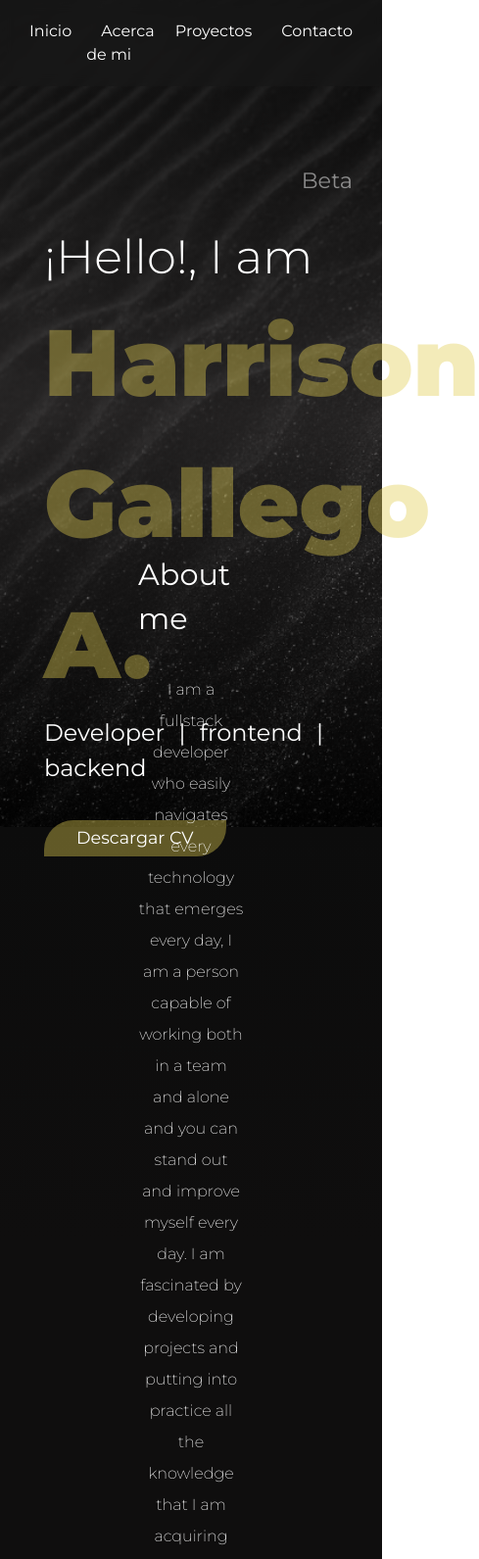
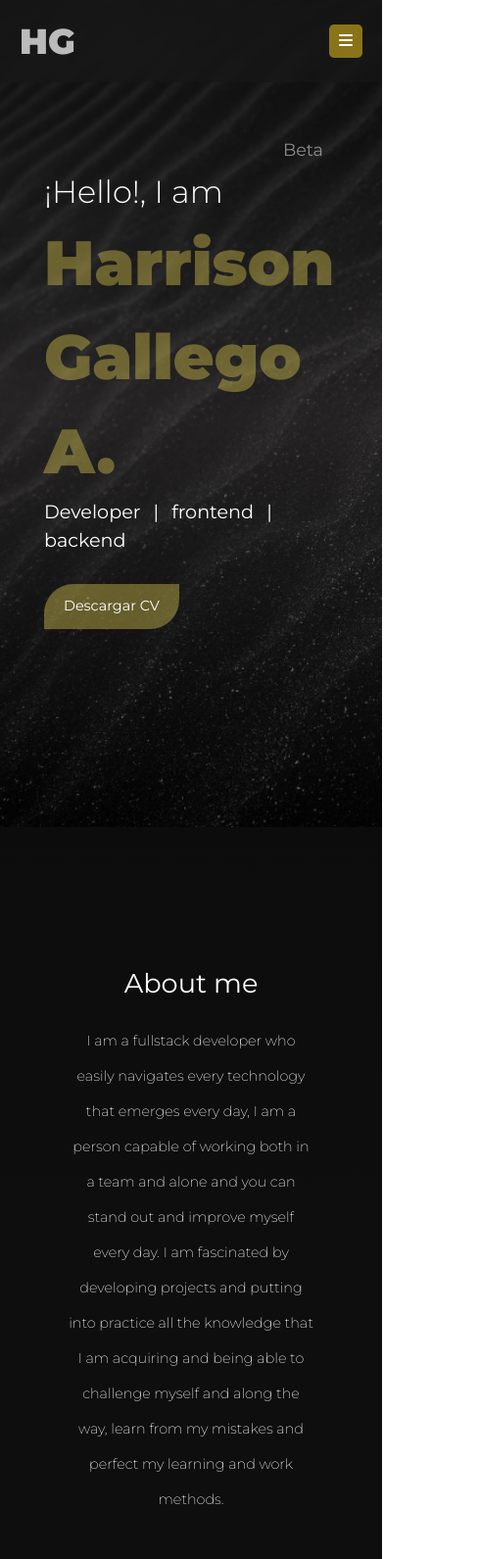
Before and after one commit to HarrisonGallegoA/Portafolio-web, a website: page index.html in a window 390 px wide. Shown: the top 1591 px of the page at 98% size, 489 px wide, since content can reach past the window. Drawn offline with Linux system fonts and the light colour scheme.

Commit message:
Se hizo responsiva la pagina y se elimino temporalmente el footer, tambien se realizaron algunos cambios en el diseño de la barra de navegacion

```diff
--- a/css/estilos.css
+++ b/css/estilos.css
@@ -24,9 +24,19 @@ html {
 }
 
 .contenedor-header header {
-    max-width: 1000px;
-    margin: 15px;
-    padding: 5px 0px 5px 0;
+    max-width: 1100px;
+    margin: auto;
+    display: flex;
+    justify-content: space-between;
+    align-items: center;
+    padding: 15px 20px;
+}
+
+.contenedor-header header .logo a{
+    font-size: 36px;
+    font-weight: 900;
+    color: rgba(255, 255, 255, 0.711);
+    text-decoration: none;
 }
 
 .contenedor-header nav ul {
@@ -35,15 +45,25 @@ html {
 }
 
 .contenedor-header header nav ul li a{
+    text-align: none;
     color: #fff;
     margin: 5px;
-    padding: 5px 10px;
+    padding: 3px;
     text-decoration: none;
+    transition: .5s;
 }
 
-.contenedor-header header nav ul li:hover a{
+.contenedor-header header nav ul li a:hover{
     color: #bd9d1d;
-    transition: 0.6s ease;
+}
+
+.nav-responsive {
+    background-color: rgba(189, 157, 29, 0.7);
+    color: #fff;
+    padding: 5px 10px;
+    border-radius: 5px;
+    cursor: pointer;
+    display: none;
 }
 
 /*CONTENEDOR INICIO*/
@@ -52,23 +72,26 @@ html {
     background: linear-gradient(to bottom, rgba(0, 0, 0, .5), rgba(52, 49, 49, 0.57), rgba(0, 0, 0, .5)),
     url(/img/imagen-background-black.png);
     background-size: cover;
-    /*box-sizing: border-box;*/
-    width: 100%;
     height: 100vh;
     display: flex;
-    justify-content: center;
+    justify-content: flex-start;
     align-items: center;
 }
 
+.beta {
+    position: absolute;
+    top: 140px;
+    right: 60px;
+    color: rgba(255, 255, 255, .5);
+    font-size: 1.4em;
+    cursor: default;
+}
+
 .section-inicio {
-    width: 100%;
-    height: 65vh;
-    margin: 20px;
     padding: 20px;
-    display: flex;
-    justify-content: flex-start;
-    flex-direction: column;
+    max-width: 100%;
 }
+
 /*
 .avatar {
     width: 25vh;
@@ -101,6 +124,7 @@ html {
     margin: 0;
     font-size: 3em;
     font-weight: 300;
+    transition: 0.3s;
 }
 
 .contenedor-inicio h1 {
@@ -109,34 +133,19 @@ html {
     font-size: 6em;
     font-weight: 800;
     color: rgba(226, 204, 81, .4);
+    transition: 0.3s;
 }
 
 .contenedor-inicio h4 {
     font-size: 1.5em;
+    transition: 0.3s;
 }
 
-.texto-beta {
-    width: 100%;
-    height: auto;
-    margin-left: 20px;
-    padding-right: 30px;
-    display: flex;
-    justify-content : flex-end;
-    color: rgba(255, 255, 255, .5);
-    font-size: 1.4em;
-    cursor: default;
-}
-
-.boton-cv {
+.contenido-inicio button {
     background: rgba(226, 204, 81, .4);
-    display: flex;
-    justify-content: center;
-    align-items: center;
-    width: 22vh;
-    height: 7vh;
-    margin-left: 25px;
-    margin-top: 10px;
-    padding: 5px;
+    width: fit-content;
+    margin: 30px 0;
+    padding: 12px 20px;
     border-radius: 30px 0px 30px 0px;
     color: #fff;
     font-size: 1.1em;
@@ -146,7 +155,7 @@ html {
     color 0.4s ease-in-out;
 }
 
-.boton-cv:hover {
+.contenido-inicio button:hover {
     background-color: rgba(255, 255, 255, .5);
     color: rgba(0, 0, 0, 0.929);
 }
@@ -179,43 +188,30 @@ html {
 
 .contenedor-about-me {
     background: linear-gradient(to bottom, rgb(12, 12, 12), rgb(15, 14, 14), rgb(15, 14, 14));
-    width: 100%;
+    padding: 50px 20px;
     height: 100vh;
-    padding: 15px;
-    display: flex;
-    justify-content: center;
-    align-items: center;
-    /*box-sizing: border-box;*/
-}
-
-.section-about-me {
-    margin: 50px;
-    width: 30%;
     display: flex;
     justify-content: center;
     align-items: center;
 }
 
-.contenido-about-me {
-    display: flex;
-    justify-content: center;
-    align-items: center;
-    flex-direction: column;
-    width: auto;
-    gap: 4vh;
+.contenedor-about-me .section-about-me {
+    max-width: 500px;
+    margin: auto;
+    text-align: center;
 }
 
-.contenido-about-me h1 {
+.contenedor-about-me .section-about-me h1 {
     font-size: 1.9em;
     color: #fff;
     font-weight: 400;
+    margin-bottom: 20px;
 }
 
-.contenido-about-me p {
-    font-size: 1em;
+.contenedor-about-me .section-about-me p {
+    font-size: 0.9em;
     color: #fff;
-    line-height: 2em;
-    text-align: center;
+    line-height: 2.5em;
     font-weight: 200;
 }
 
@@ -223,20 +219,17 @@ html {
 
 .contenedor-habilidades {
     background: linear-gradient(to top, rgba(30, 35, 30, .8), rgba(30, 35, 38, .8));
-    width: 100%;
-    height: 40vh;
-    padding: 20px;
-    text-align: center;
+    padding: 100px 20px;
 }
 
 .contenedor-iconos {
-    width: 100%;
-    height: 100%;
+    max-width: 1000px;
+    margin: auto;
     display: flex;
     justify-content: center;
     align-items: center;
     flex-wrap: wrap;
-    gap: 20px 6rem;
+    gap: 50px 90px;
 }
 
 .contenedor-iconos i {
@@ -317,8 +310,6 @@ html {
 
 .contenedor-proyectos {
     background: linear-gradient(to bottom, rgb(15, 14, 14), rgb(15, 14, 14), rgb(15, 14, 14));
-    width: 100%;
-    height: 100%;
     display: flex;
     justify-content: center;
     align-items: center;
@@ -326,17 +317,15 @@ html {
 }
 
 .section-proyectos {
-    padding: 5vh;
-    margin-top: 3vh;
-    margin-bottom: 20vh;
-    margin-left: 5vh;
-    margin-right: 5vh;
+    max-width: 100%;
+    padding-bottom: 30vh;
+    margin: auto;
     display: flex;
     flex-direction: column;
     align-items: center;
 }
 
-.texto-proyectos {
+.section-proyectos h1 {
     text-align: center;
     color: #fff;
     padding: 5vh;
@@ -346,12 +335,12 @@ html {
 }
 
 .cards {
-    /*box-sizing: border-box;*/
     display: flex;
     flex-direction: row;
     justify-content: space-around;
     gap: 5vh 5vh;
     flex-wrap: wrap;
+    padding: 10px 30px;
 }
 
 #card-uno {
@@ -412,18 +401,17 @@ html {
     font-size: 30px;
 }
 
-/* FOOTER */
+/* FOOTER
 
 .contenedor-footer {
     background: linear-gradient(to top, rgba(30, 35, 30, .8), rgba(30, 35, 38, .8));
-    width: 100%;
     height: 50vh;
     padding: 30px;
 }
 
 .footer .contactos-list{
-    height: 100%;
-    margin: 10px;
+    max-width: 100%;
+    margin: auto;
     padding: 10px;
     display: flex;
     flex-direction: column;
@@ -465,5 +453,118 @@ html {
     align-items: flex-end;
     font-size: 1em;
     color: rgba(0, 0, 0, 0.858);
+*/
 
+/* Responsive */
+
+/* Nav */
+
+@media screen and (max-width: 980px){
+    nav {
+        display: none;
+    }
+    .nav-responsive {
+        display: block;
+    }
+    nav.responsive {
+        display: block;
+        position: absolute;
+        right: 0;
+        top: 75px;
+        background-color: rgba(189, 157, 29, 1);
+        width: 180px;
+    }
+    nav.responsive ul {
+        display: block !important;
+    }
+
+    nav.responsive ul li {
+        border-bottom: 1px  solid #fff;
+        padding: 10px 0;
+    }
 }
+
+@media screen and (max-width: 960px) {
+    .contenedor-inicio .section-inicio .contenido-inicio{
+        width: fit-content;
+    }
+
+    .contenedor-inicio .section-inicio .contenido-inicio h1 {
+        font-size: 4em;
+    }
+    .contenedor-inicio .section-inicio .contenido-inicio h2 {
+        font-size: 2em;
+    }
+    .contenedor-inicio .section-inicio .contenido-inicio h4 {
+        font-size: 1.2em;
+    }
+    .beta {
+        font-size: 1.1em;
+    }
+    .contenido-inicio button {
+        font-size: 0.9em;
+    }
+}
+
+@media screen and (max-width: 624px){
+    .contenedor-about-me .section-about-me {
+        padding: 20px 50px;
+    }
+    .contenedor-about-me .section-about-me h1{
+        font-size: 1.7em;
+    }
+    .contenedor-about-me .section-about-me p {
+        font-size: 0.9em;
+    }
+
+    .contenedor-habilidades .contenedor-iconos i{
+        font-size: 2.5em;
+    }
+}
+
+@media screen and (max-height: 668px){
+    .contenedor-about-me {
+        height: 120vh;
+    }
+    .beta {
+        top: 97px;
+        right: 20px;
+    }
+    .contenedor-header header {
+        padding: 5px 20px;
+    }
+}
+
+@media(max-width: 1025px) and (max-height: 602px){
+    .contenedor-inicio .section-inicio .contenido-inicio h2{
+        font-size: 1.7em;
+    }
+    .contenedor-inicio .section-inicio .contenido-inicio h1{
+        font-size: 4.2em;
+    }
+    .contenedor-inicio .section-inicio .contenido-inicio h4{
+        font-size: 1.2em;
+    }
+    .beta {
+        font-size: 1.1em;
+    }
+    .contenido-inicio button {
+        font-size: 0.9em;
+    }
+    .contenedor-about-me .section-about-me {
+        padding: 20px 50px;
+    }
+    .contenedor-about-me .section-about-me h1{
+        font-size: 1.5em;
+    }
+    .contenedor-about-me .section-about-me p {
+        font-size: 0.9em;
+    }
+    .contenedor-habilidades .contenedor-iconos i{
+        font-size: 2.8em;
+    }
+    .beta {
+        top: 100px;
+        right: 40px;
+    }
+}
--- a/index.html
+++ b/index.html
@@ -17,42 +17,38 @@
     <!--NAV-->
     <div class="contenedor-header">
         <header>
-            <nav>
+            <div class="logo">
+                <a href="#">HG</a>
+            </div>
+            <nav id="nav">
                 <ul>
-                    <li><a href="#inicio">Inicio</a></li>
-                    <li><a href="#about-me">Acerca de mi</a></li>
-                    <li><a href="#proyectos">Proyectos</a></li>
-                    <li><a href="#Contactos">Contacto</a></li>
+                    <li><a href="#inicio" onclick="seleccionar()">Home</a></li>
+                    <li><a href="#about-me" onclick="seleccionar()">About me</a></li>
+                    <li><a href="#proyectos" onclick="seleccionar()">Proyects</a></li>
+                    <li><a href="#Contactos" onclick="seleccionar()">Contact</a></li>
                 </ul>
             </nav>
+            <div class="nav-responsive" onclick="mostrarOcultar()">
+                <i class="fa-solid fa-bars"></i>
+            </div>
         </header>
     </div>
     <!--CONTENEDOR INICIO-->
     <div id="inicio" class="contenedor-inicio">
+        <h3 class="beta">Beta</h3>
         <section class="section-inicio">
-            <div class="texto-beta">
-                <h3>Beta</h3>
-            </div>
             <div class="contenido-inicio">
                 <h2>¡Hello!, I am</h2>
                 <h1>Harrison Gallego A.</h1>
                 <h4>Developer <span style="padding-left: 8px; padding-right: 8px;">|</span> frontend <span
                         style="padding-left: 8px; padding-right: 8px;">|</span> backend </h4>
-            </div>
-            <div class="boton-cv">
                 <button type="button" onclick="descargarPdf()">Descargar CV</button>
             </div>
-            <!--
-            <div class="avatar">
-                <img src="/img/imagenPrueba.png" alt="">
-            </div>
-            -->
         </section>
     </div>
     <!--CONTENEDOR ABOUT ME-->
     <div id="about-me" class="contenedor-about-me">
         <section class="section-about-me">
-            <div class="contenido-about-me">
             <h1>About me</h1>
             <p>I am a fullstack developer who easily navigates every technology that emerges every day, I am a
                 person capable of working both in a team and alone and you can stand out and improve myself every
@@ -61,7 +57,6 @@
                 I am fascinated by developing projects and putting into practice all the knowledge that I am
                 acquiring and being able to challenge myself and along the way, learn from my mistakes and perfect
                 my learning and work methods.</p>
-            </div>
         </section>
     </div>
     <!--CONTENEDOR HABILIDADES-->
@@ -125,11 +120,9 @@
     </div>
 
     <!--CONTENEDOR PROYECTOS-->
-    <div class="contenedor-proyectos">
-        <section id="proyectos" class="section-proyectos">
-            <div class="texto-proyectos">
+    <div id="proyectos" class="contenedor-proyectos">
+        <section class="section-proyectos">
             <h1>Proyectos</h1>
-            </div>
             <div class="cards">
 
                 <div id="card-uno"
@@ -232,7 +225,7 @@
 
     <!--CONTENEDOR FOOTER-->
     <!--PRUEBA-->
-
+<!--
     <footer>
         <div id="Contactos" class="contenedor-footer">
             <div class="footer">
@@ -259,6 +252,7 @@
             </div>
         </div>
     </footer>
+    -->
 
     <!--JS-->
     <script src="/js/main.js"></script>
--- a/js/main.js
+++ b/js/main.js
@@ -48,4 +48,21 @@ function descargarPdf() {
     });
 }
 
-//FUNCION COPIAR CORREO
+//FUNCION MOSTRAR - OCULTAR MENU
+
+let menuVisible = false;
+
+function mostrarOcultar() {
+    if (menuVisible) {
+        document.getElementById('nav').classList = '';
+        menuVisible = false;
+    }else{
+        document.getElementById('nav').classList = 'responsive';
+        menuVisible = true;
+    }
+}
+
+function seleccionar() {
+    document.getElementById('nav').classList = '';
+    menuVisible = false;
+}
```
Also changed, not shown: readme.md. Lines whose indentation alone changed are shown as unchanged.
